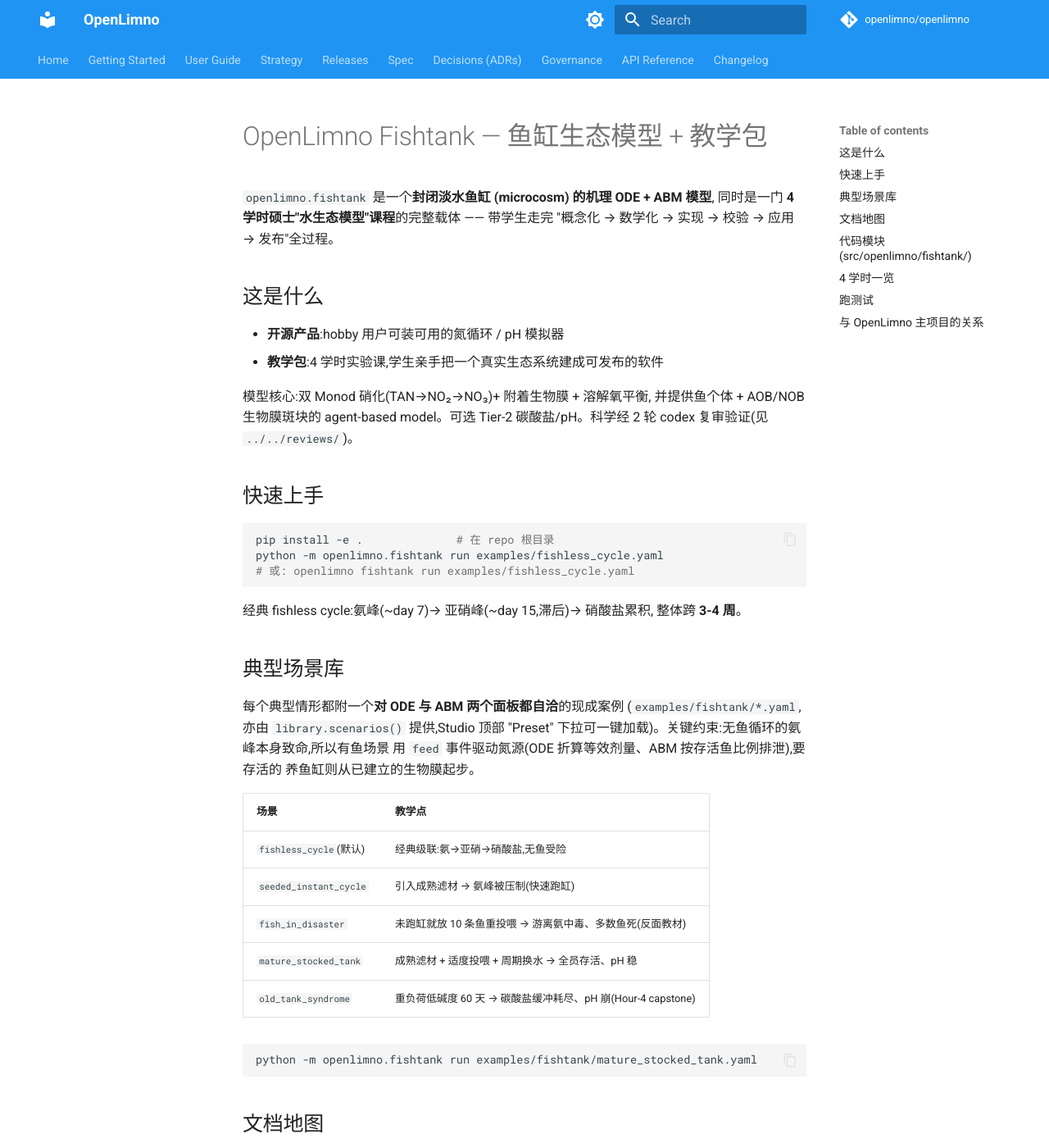
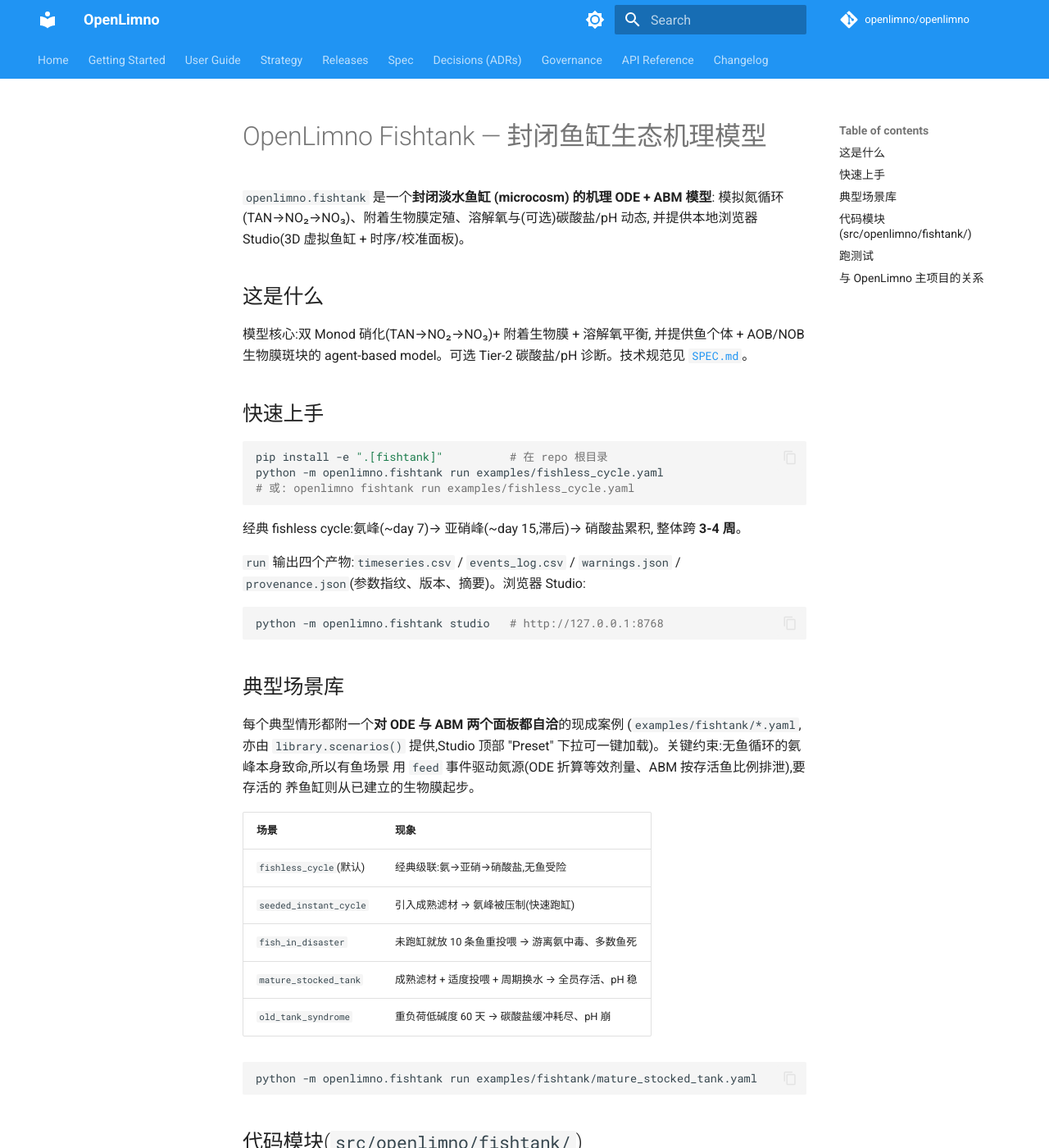
Before and after one commit to bnumsn/openlimno, an MkDocs documentation site: the page built from docs/fishtank/README.md, in a window 1280 px wide and 1400 px high. Shown: the whole window at 82% size. Built offline with MkDocs 1.6.1 and Material for MkDocs 9.7.7, drawn with Linux system fonts in a browser that asks for light colours; comment, search, counter and statistics services are not loaded; the version menu is left out; some of the changed text lies outside the part shown.

Commit message:
chore(fishtank): 仓库只保留软件必要文件,教学/课程材料移出版本库
公开软件仓库只含 src/tests/examples/pyproject + docs/fishtank/{README,SPEC}.md。
README 重写为纯软件模块文档(去掉教学包定位与死链),SPEC 去掉课程引用。
课程材料(slides/PPT、notebooks、exercises、COURSE_PLAN、TEACHING_RUNSHEET、
INSTRUCTOR_GUIDE、CLASS_SIMULATION、QUICKSTART、USAGE_WALKTHROUGH、
OPENSOURCE_GUIDE)已从全部历史抹除,并加入 .gitignore 仅本地保留。

Co-Authored-By: Claude Opus 4.8 (1M context) <noreply@anthropic.com>

````diff
--- a/docs/fishtank/README.md
+++ b/docs/fishtank/README.md
@@ -1,28 +1,32 @@
-# OpenLimno Fishtank — 鱼缸生态模型 + 教学包
+# OpenLimno Fishtank — 封闭鱼缸生态机理模型
 
-`openlimno.fishtank` 是一个**封闭淡水鱼缸 (microcosm) 的机理 ODE + ABM 模型**,
-同时是一门 **4 学时硕士"水生态模型"课程**的完整载体 —— 带学生走完
-"概念化 → 数学化 → 实现 → 校验 → 应用 → 发布"全过程。
+`openlimno.fishtank` 是一个**封闭淡水鱼缸 (microcosm) 的机理 ODE + ABM 模型**:
+模拟氮循环(TAN→NO₂→NO₃)、附着生物膜定殖、溶解氧与(可选)碳酸盐/pH 动态,
+并提供本地浏览器 Studio(3D 虚拟鱼缸 + 时序/校准面板)。
 
 ## 这是什么
 
-- **开源产品**:hobby 用户可装可用的氮循环 / pH 模拟器
-- **教学包**:4 学时实验课,学生亲手把一个真实生态系统建成可发布的软件
-
 模型核心:双 Monod 硝化(TAN→NO₂→NO₃)+ 附着生物膜 + 溶解氧平衡,
 并提供鱼个体 + AOB/NOB 生物膜斑块的 agent-based model。可选 Tier-2
-碳酸盐/pH。科学经 2 轮 codex 复审验证(见 `../../reviews/`)。
+碳酸盐/pH 诊断。技术规范见 [`SPEC.md`](./SPEC.md)。
 
 ## 快速上手
 
 ```bash
-pip install -e .              # 在 repo 根目录
+pip install -e ".[fishtank]"          # 在 repo 根目录
 python -m openlimno.fishtank run examples/fishless_cycle.yaml
 # 或: openlimno fishtank run examples/fishless_cycle.yaml
 ```
 
 经典 fishless cycle:氨峰(~day 7)→ 亚硝峰(~day 15,滞后)→ 硝酸盐累积,
 整体跨 **3-4 周**。
+
+`run` 输出四个产物:`timeseries.csv` / `events_log.csv` / `warnings.json` /
+`provenance.json`(参数指纹、版本、摘要)。浏览器 Studio:
+
+```bash
+python -m openlimno.fishtank studio   # http://127.0.0.1:8768
+```
 
 ## 典型场景库
 
@@ -32,58 +36,34 @@ python -m openlimno.fishtank run examples/fishless_cycle.yaml
 用 `feed` 事件驱动氮源(ODE 折算等效剂量、ABM 按存活鱼比例排泄),要存活的
 养鱼缸则从已建立的生物膜起步。
 
-| 场景 | 教学点 |
+| 场景 | 现象 |
 |---|---|
 | `fishless_cycle`(默认) | 经典级联:氨→亚硝→硝酸盐,无鱼受险 |
 | `seeded_instant_cycle` | 引入成熟滤材 → 氨峰被压制(快速跑缸) |
-| `fish_in_disaster` | 未跑缸就放 10 条鱼重投喂 → 游离氨中毒、多数鱼死(反面教材) |
+| `fish_in_disaster` | 未跑缸就放 10 条鱼重投喂 → 游离氨中毒、多数鱼死 |
 | `mature_stocked_tank` | 成熟滤材 + 适度投喂 + 周期换水 → 全员存活、pH 稳 |
-| `old_tank_syndrome` | 重负荷低碱度 60 天 → 碳酸盐缓冲耗尽、pH 崩(Hour-4 capstone) |
+| `old_tank_syndrome` | 重负荷低碱度 60 天 → 碳酸盐缓冲耗尽、pH 崩 |
 
 ```bash
 python -m openlimno.fishtank run examples/fishtank/mature_stocked_tank.yaml
 ```
 
-## 文档地图
-
-| 文件 | 用途 |
-|---|---|
-| [`QUICKSTART.md`](./QUICKSTART.md) | 学生 5 分钟上手:装环境、跑通三条命令、打开 build-along 本子 |
-| [`USAGE_WALKTHROUGH.md`](./USAGE_WALKTHROUGH.md) | **软件使用全过程**(学时 1 后半,只用不写):装/CLI/五场景/Studio 四面板/读四产物——先会用,下节再开发 |
-| [`SPEC.md`](./SPEC.md) | 技术规范:状态向量、ODE 系统、过程方程、参数表、模块契约 |
-| [`COURSE_PLAN.md`](./COURSE_PLAN.md) | 4 学时分钟级教案(每节课时间表 + 板书 + 代码片段) |
-| [`TEACHING_RUNSHEET.md`](./TEACHING_RUNSHEET.md) | 4 学时全流程实操单:PPT 页 × 学生填空 TODO × CHECKPOINT × Studio 逐节对照(数字已实跑验证) |
-| [`CLASS_SIMULATION.md`](./CLASS_SIMULATION.md) | 1 师 6 生的课堂全程模拟(三段式·按真实时间线,带时间戳);试讲复盘用,数字与 RUNSHEET 对齐,含三段式复盘要点 |
-| [`INSTRUCTOR_GUIDE.md`](./INSTRUCTOR_GUIDE.md) | 导师备课:易错点、提问脚本、应急预案、评估 |
-| [`OPENSOURCE_GUIDE.md`](./OPENSOURCE_GUIDE.md) | 学生 fork/PR 异步教程(课程作业) |
-| [`notebooks/`](./notebooks/) | 两条轨道:01–04 导读演示 + **`build_along_student.ipynb` 从零搭建**(学生填 5 个 TODO 写出科学核心)+ 答案钥匙 |
-| [`exercises/`](./exercises/) | 每学时 Lab 工作单 + 参考解答:`lab1`(概念/方程,含 ρ 量纲检查)、`lab3`(事件+校准)、`01_sensitivity`(灵敏度) |
-
 ## 代码模块(`src/openlimno/fishtank/`)
 
-| 模块 | 标签 | 内容 |
-|---|---|---|
-| `state.py` | core | Chemistry/Params dataclass + NH₃ pKa(T) |
-| `processes.py` | core | monod / oxidation_fluxes / **derivatives**(模型心脏) |
-| `solver.py` | core | solve_ivp + 事件分段 |
-| `events.py` | core | 换水/投喂/加药 + repeat_days |
-| `calibration.py` | core | align / rmse / fit |
-| `carbonate.py` | core | Tier-2 pH(brentq)+ 诊断 pH 崩 |
-| `agent.py` | core | agent-based model:鱼个体 + AOB/NOB 生物膜斑块 |
-| `library.py` | core | 物种/设备参数库 + 典型场景库 `scenarios()` |
-| `io.py` | release | scenario YAML / observations / reproducible outputs |
-| `cli.py` | release | `run` / `validate` / `calibrate` / `studio` |
-| `studio.py` / `studio_http.py` | release | 本地浏览器 Studio + ABM Agents 页 + 3D 虚拟鱼缸 + matplotlib 绘图 |
-| `vendor/` | release | Three.js 运行时与 MIT license,用于离线 3D 虚拟鱼缸 |
-
-## 4 学时一览
-
-课程三段式:**① 理论 → ② 先学会用成品软件 → ③ 拆开自己开发**。
-
-1. **理论 + 先学会用** — 生态学基础理论(微宇宙/氮循环/生物膜/毒性/种群动态)+ 把成品当黑箱用通一遍(CLI/五场景/Studio 四面板/读四产物)
-2. **数学化 + 写引擎** — 栽 ρ 量纲跟头 → 亲手写 `derivatives()` → `simulate()` 跑出 spike-and-fall
-3. **校验与校准** — 换水事件 + 拟合恢复真值 + 灵敏度/可识别性
-4. **应用与发布** — pH 模块 + **自写引擎接管 ABM/3D 浏览器 Studio**(两次见 Studio)+ 开源流程
+| 模块 | 内容 |
+|---|---|
+| `state.py` | Chemistry/Params dataclass + NH₃ pKa(T) |
+| `processes.py` | monod / oxidation_fluxes / **derivatives**(模型心脏) |
+| `solver.py` | solve_ivp + 事件分段 |
+| `events.py` | 换水/投喂/加药 + repeat_days |
+| `calibration.py` | align / rmse / fit |
+| `carbonate.py` | Tier-2 pH(brentq)+ 诊断 pH 崩 |
+| `agent.py` | agent-based model:鱼个体 + AOB/NOB 生物膜斑块 |
+| `library.py` | 物种/设备参数库 + 典型场景库 `scenarios()` |
+| `io.py` | scenario YAML / observations / reproducible outputs |
+| `cli.py` | `run` / `validate` / `calibrate` / `studio` |
+| `studio.py` / `studio_http.py` | 本地浏览器 Studio + ABM Agents 页 + 3D 虚拟鱼缸 + matplotlib 绘图 |
+| `vendor/` | Three.js 运行时与 MIT license,用于离线 3D 虚拟鱼缸 |
 
 ## 跑测试
 
@@ -96,5 +76,5 @@ ruff check src/openlimno/fishtank tests/unit/test_fishtank_tier1.py
 
 fishtank 是 OpenLimno 的 **microcosm 尺度切片**,与主项目的 macrocosm
 (河流/湖泊/IBM)形成方法论对照:同样的"状态→过程→求解→校验→应用"骨架,
-尺度从 km 级降到 120 L；同一个场景既能用单格 ODE 跑,也能用鱼个体 +
-生物膜 patch 的 ABM 跑。fishtank 是把这套方法论教给学生的**最小可教学切片**。
+尺度从 km 级降到 120 L;同一个场景既能用单格 ODE 跑,也能用鱼个体 +
+生物膜 patch 的 ABM 跑。
````
Also changed, not shown: docs/fishtank/SPEC.md (+4 -5 lines), 1 other file.
